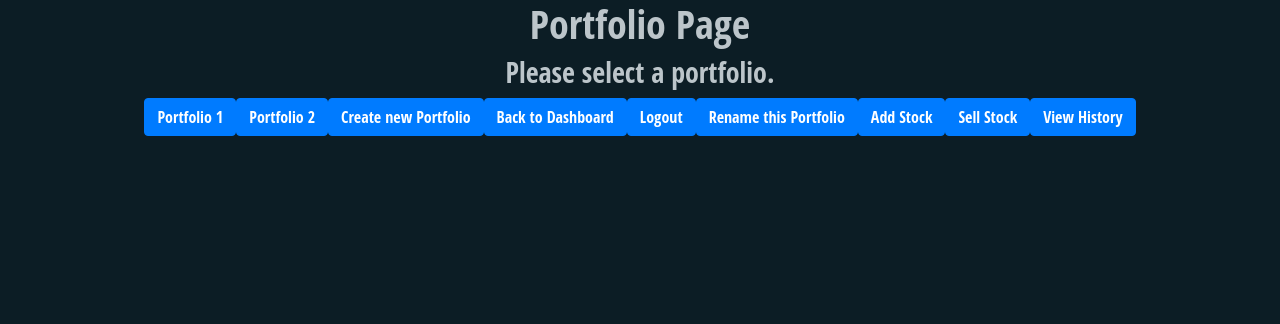
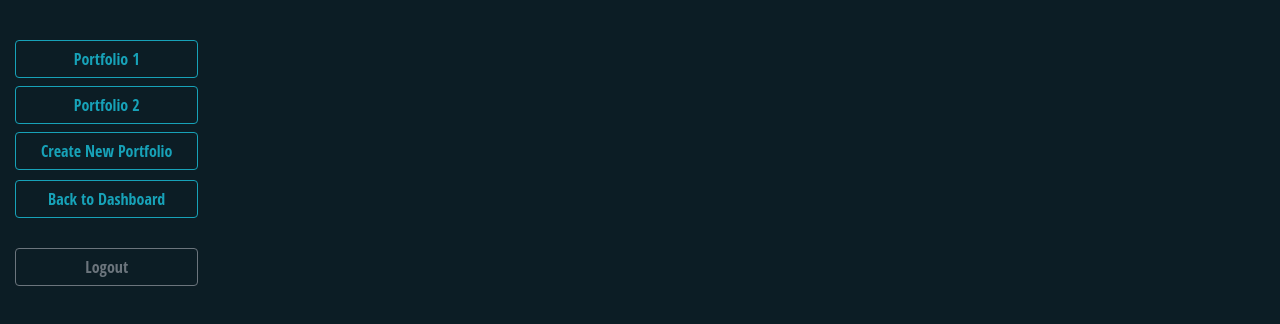
Before and after one commit to Main-Street-Investors/smart-portfolio, a React app: page /portfolio in a window 1280 px wide. Shown: the top 324 px of the page. Built offline with nearby package versions, Linux system fonts and the light colour scheme.

Commit message:
Basic Portfolio Layout

```diff
--- a/client/App.jsx
+++ b/client/App.jsx
@@ -23,7 +23,6 @@ class App extends Component {
           <Route path='/login' exact component={Login} />
           <Route path='/signup' exact component={Signup} />
           <Route path='/dashboard' exact component={Dashboard} />
-          <Route path='/landingpage' exact component={LandingPage} />
           <Route path='/portfolio' component={Portfolio} />
           <Route path='/' exact component={LandingPage} />
           <Route path='/' render={() => <div>404</div>} />
--- a/client/containers/Dashboard.jsx
+++ b/client/containers/Dashboard.jsx
@@ -35,9 +35,9 @@ class Dashboard extends Component {
         {!this.state.loading &&
         <Container fluid={true}>
           <Row>
-            <Col lg={2} id="dashNav">
+            <Col lg={2} id="nav">
               <div>
-                <Link to="/portfolio">
+                <Link to="/portfolio/1">
                   <Button variant="outline-info" block>
                     Manage Your Portfolios
                   </Button>
--- a/client/containers/Portfolio.jsx
+++ b/client/containers/Portfolio.jsx
@@ -6,6 +6,11 @@ import {
   useParams,
   Route
 } from "react-router-dom";
+import Container from 'react-bootstrap/Container';
+import Table from 'react-bootstrap/Table';
+import Row from 'react-bootstrap/Row';
+import Col from 'react-bootstrap/Col';
+import Spinner from 'react-bootstrap/Spinner';
 import Modal from 'react-bootstrap/Modal';
 import Button from 'react-bootstrap/Button';
 import Form from 'react-bootstrap/Form';
@@ -14,42 +19,103 @@ import Form from 'react-bootstrap/Form';
 function Portfolio() {
   let match = useRouteMatch();
 
+  return (
+    <div>
+      <div className="topPad"></div>
+      <Container fluid={true}>
+        <Row>
+          <Col lg={2} id="nav">
+            <div>
+              <Button variant="outline-info" block>Portfolio 1</Button>
+              <Button variant="outline-info" block>Portfolio 2</Button>
+              <Button variant="outline-info" block>Create New Portfolio</Button>
+            </div>
+            <div id="logoutDiv">
+              <Link to="/Dashboard">
+                <Button variant="outline-info" block>Back to Dashboard</Button>
+              </Link>
+              <Link to="/">
+                <Button id="logoutBtn" variant="outline-secondary" block>
+                  Logout
+                </Button>
+              </Link>
+            </div>
+          </Col>
+          <Col>
+            <Switch>
+              <Route path={`${match.path}/:portfolioID`}>
+                <PortfolioManager />
+              </Route>
+              <Route path={`${match.path}/:portfolioID/history`}>
+                <h3>Viewing History</h3>
+              </Route>
+            </Switch>
+          </Col>
+        </Row>
+      </Container>
+    </div>
+  );
+}
+
+function PortfolioManager() {
+  let match = useRouteMatch();
+  let { portfolioID } = useParams();
+  const [loading, setLoading] = useState(false);
+
   const [showNewPortfolio, setShowNewPortfolio] = useState(false);
   const [showNewStock, setNewStock] = useState(false);
   const [showSellStock, setSellStock] = useState(false);
 
 
-  const handleClose = () => setShowNewPortfolio(false);
-  const handleClose2 = () => setNewStock(false);
-  const handleClose3 = () => setSellStock(false);
+  const handleNewPortfolioClose = () => setShowNewPortfolio(false);
+  const handleNewStockClose = () => setNewStock(false);
+  const handleSellStockClose = () => setSellStock(false);
 
   return (
     <div>
-      <h1>Portfolio Page</h1>
-      <Switch>
-        <Route path={`${match.path}/:portfolioID`}>
-          <Placeholder />
-        </Route>
-        <Route path={match.path}>
-          <h3>Please select a portfolio.</h3>
-        </Route>
-      </Switch>
+      <div>Examining portfolio {portfolioID}</div>
+      {loading && <div className="mainLoadingContainer">
+        <Spinner animation="border" role="status">
+          <span className="sr-only">Loading...</span>
+        </Spinner>
+      </div>}
+      {!loading &&
       <div>
-
-      <Button>Portfolio 1</Button>
-      <Button>Portfolio 2</Button>
-
-      <Button>Create new Portfolio</Button>
-
-
-      <Button><Link to="/Dashboard">Back to Dashboard</Link></Button>
-      <Button><Link to="/LandingPage">Logout</Link></Button>
-
-
-      <Button onClick={() => {
+      <Table striped bordered hover variant="dark">
+        <thead>
+          <tr>
+            <th>Select</th>
+            <th>Ticker Name</th>
+            <th>Date Purchased</th>
+            <th>Purchase Price</th>
+            <th>Number of Shares</th>
+            <th>Tags</th>
+          </tr>
+        </thead>
+        <tbody>
+          <tr>
+            <td></td>
+            <td>AAPL</td>
+            <td>9/29/20</td>
+            <td>$63.51</td>
+            <td>7</td>
+            <td>tech</td>
+          </tr>
+        </tbody>
+      </Table>
+      <Button className="tableButtons" variant="outline-info" onClick={() => {
         setShowNewPortfolio(true);
       }}>Rename this Portfolio</Button>
-      <Modal show={showNewPortfolio} onHide={handleClose}>
+      <Button className="tableButtons" variant="outline-info" onClick={() => {
+        setNewStock(true);
+      }}>Add Stock</Button>
+      <Button className="tableButtons" variant="outline-info" onClick={() => {
+        setSellStock(true);
+      }}>Sell Stock</Button>
+      <Link to={`${match.path}/1/history`}><Button className="tableButtons" variant="outline-info">View History</Button></Link>
+
+      </div>}
+      <Modal show={showNewPortfolio} onHide={handleNewPortfolioClose}>
         <Modal.Header closeButton>
           <Modal.Title>Name your Portfolio</Modal.Title>
         </Modal.Header>
@@ -60,20 +126,13 @@ function Portfolio() {
           </Form.Group>
         </Form>
         <Modal.Footer>
-          <Button variant="secondary" onClick={handleClose}>
-            Close
-          </Button>
-          <Button variant="primary" onClick={handleClose}>
+          <Button variant="primary" onClick={handleNewPortfolioClose}>
             Save Changes
           </Button>
         </Modal.Footer>
       </Modal>
-
-      <Button onClick={() => {
-        setNewStock(true);
-      }}>Add Stock</Button>
-      <Modal show={showNewStock} onHide={handleClose2}>
-      <Modal.Header closeButton>
+      <Modal show={showNewStock} onHide={handleNewStockClose}>
+        <Modal.Header closeButton>
           <Modal.Title>New Stock</Modal.Title>
         </Modal.Header>
         <Form>
@@ -91,17 +150,13 @@ function Portfolio() {
           </Form.Group>
         </Form>
         <Modal.Footer>
-          <Button variant="primary" onClick={handleClose2}>
+          <Button variant="primary" onClick={handleNewStockClose}>
             Submit
           </Button>
         </Modal.Footer>
       </Modal>
-
-      <Button onClick={() => {
-        setSellStock(true);
-      }}>Sell Stock</Button>
-      <Modal show={showSellStock} onHide={handleClose3}>
-      <Modal.Header closeButton>
+      <Modal show={showSellStock} onHide={handleSellStockClose}>
+        <Modal.Header closeButton>
           <Modal.Title>Sell Stock</Modal.Title>
         </Modal.Header>
         <Form>
@@ -117,25 +172,13 @@ function Portfolio() {
           </Form.Group>
         </Form>
         <Modal.Footer>
-          <Button variant="primary" onClick={handleClose3}>
+          <Button variant="primary" onClick={handleSellStockClose}>
             Submit
           </Button>
         </Modal.Footer>
       </Modal>
-
-      <Button>View History</Button>
-
-      </div>
     </div>
   );
 }
 
-function Placeholder() {
-  let { portfolioID } = useParams();
-
-  return (
-    <div>Examining portfolio {portfolioID}</div>
-  );
-}
-
 export default Portfolio;
--- a/client/styles.css
+++ b/client/styles.css
@@ -45,7 +45,7 @@ input {
   justify-content: center;
 }
 
-#dashNav {
+#nav {
   display: flex;
   flex-direction: column;
   justify-content: space-between;
@@ -57,6 +57,10 @@ input {
 
 #logoutDiv {
   margin-top: 10px;
+}
+
+#logoutBtn {
+  margin-top: 30px;
 }
 
 .centerColumn {
@@ -75,6 +79,11 @@ input {
 }
 
 .chartRangeButton {
+  margin-left: 5px;
+  margin-right: 5px;
+}
+
+.tableButtons {
   margin-left: 5px;
   margin-right: 5px;
 }
```
